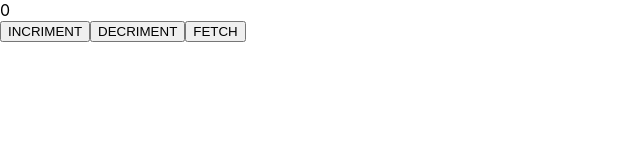
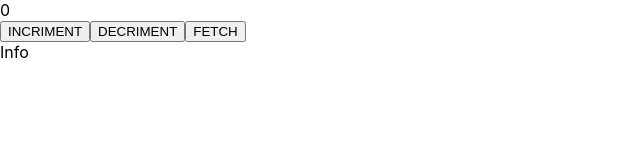
Before and after one commit to IvanDeresh/redux-saga, a React (Create React App) app: page / in a window 1280 px wide. Shown: the top 160 px of the page, without its empty margins (0-640 px from the left). Built offline with nearby package versions, Linux system fonts and the light colour scheme.

Commit message:
Info added

```diff
--- a/src/App.js
+++ b/src/App.js
@@ -32,6 +32,7 @@ function App() {
       {user.map((users) => (
         <li key={users.id}>{users.name}</li>
       ))}
+      <div>Info</div>
     </div>
   );
 }
```
